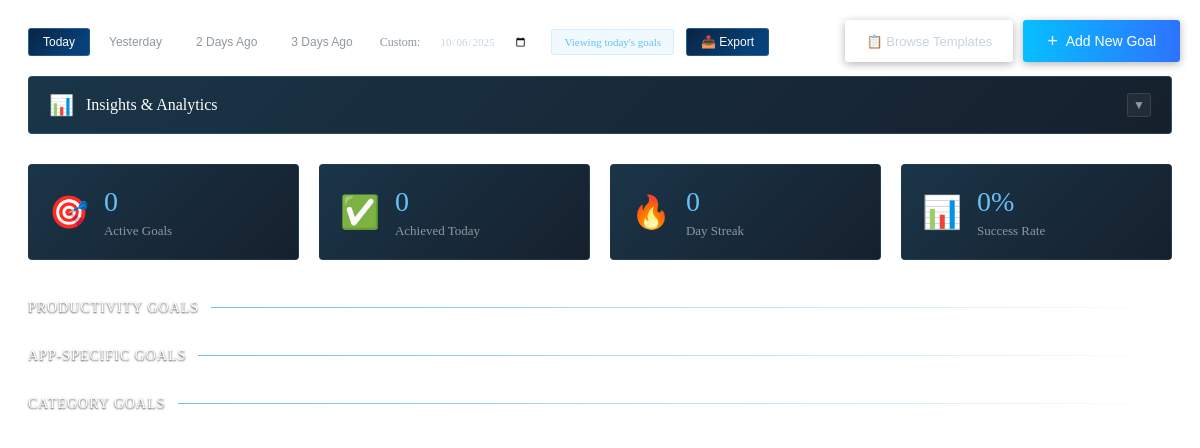
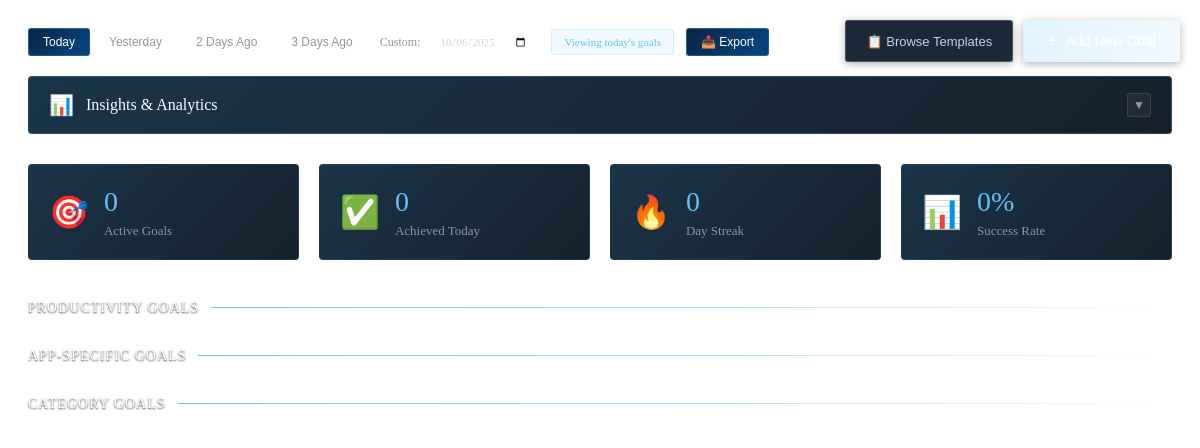
Before and after one commit to severmanolescu/prism, an Electron app: page src/renderer/goals.html in a window 1200 px wide. Drawn offline with Linux system fonts and the light colour scheme; no server answers.

Commit message:
Improve the style for the goal page and modal

```diff
--- a/src/renderer/styles/goals/buttons.css
+++ b/src/renderer/styles/goals/buttons.css
@@ -46,7 +46,7 @@
 }
 
 .primary-btn {
-    background: linear-gradient(90deg, #06BFFF 0%, #2D73FF 100%);
+    background: linear-gradient(90deg, rgba(103, 193, 245, 0.2) 0%, rgba(103, 193, 245, 0.1) 100%);
     color: white;
     border: none;
     padding: 12px 24px;
@@ -67,7 +67,7 @@
 }
 
 .secondary-btn {
-    background: rgba(255, 255, 255, 0.05);
+    background: #1b2838;
     color: #c6d4df;
     border: 1px solid rgba(255, 255, 255, 0.2);
     padding: 10px 20px;
--- a/src/renderer/styles/goals/goals.css
+++ b/src/renderer/styles/goals/goals.css
@@ -4,6 +4,11 @@
   padding: 20px;
   max-width: 1400px;
   margin: 0 auto;
+}
+
+/* Override modal width for goals page */
+.modal-content {
+  max-width: 900px !important;
 }
 
 /* Header */
```
